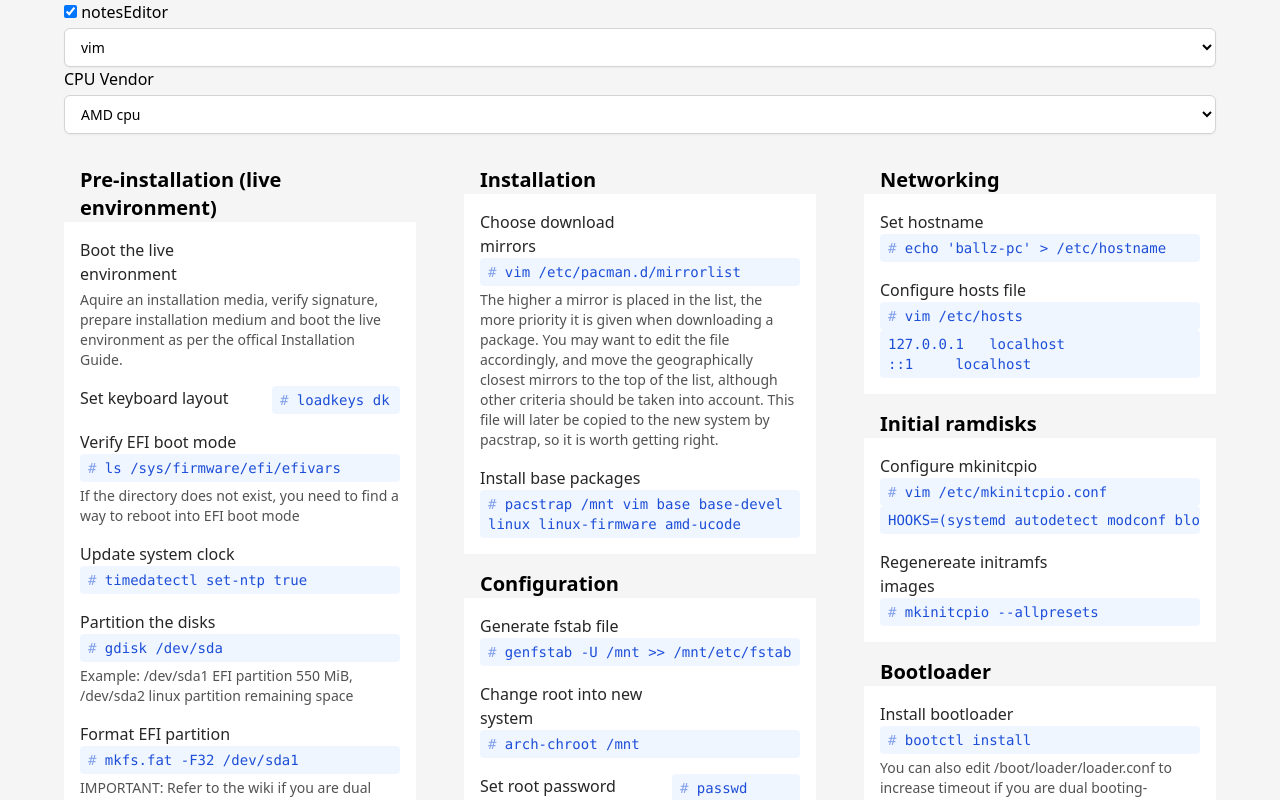
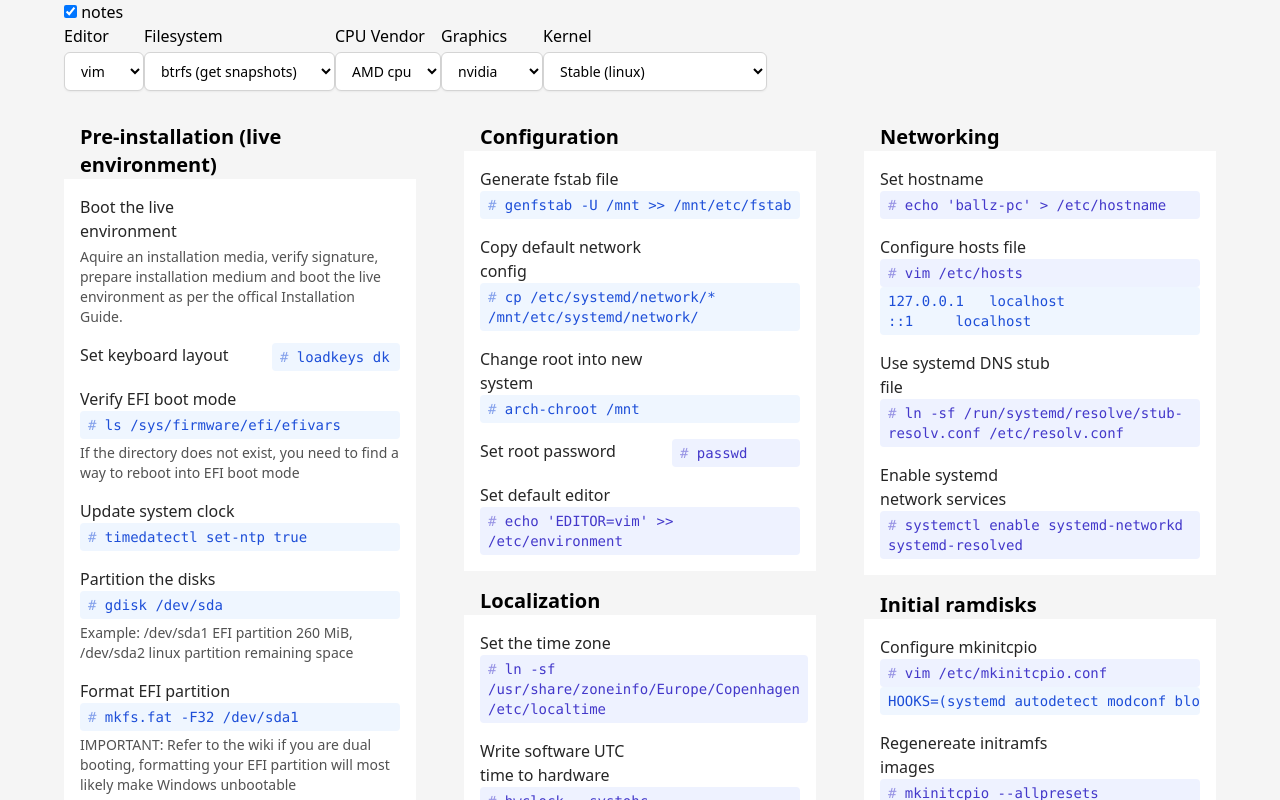
Before and after one commit to zachasme/aliman, a Next.js app: page / in a window 1280 px wide. Shown: the top 800 px of the page. Built offline with nearby package versions, Linux system fonts and the light colour scheme.

Commit message:
color chroot

```diff
--- a/src/components/Guide.tsx
+++ b/src/components/Guide.tsx
@@ -28,15 +28,13 @@ const Select: React.FC<any> = ({ options, value, ...props }) => {
   );
 };
 
-enum Processor {
-  AMD = "amd",
-  Intel = "intel",
-}
-
 const Guide: React.FC = () => {
   const [isNotesEnabled, setIsNotesEnabled] = useState(true);
-  const [processor, setProcessor] = useState(Processor.AMD);
+  const [processor, setProcessor] = useState("amd");
   const [editor, setEditor] = useState("vim");
+  const [fileSystem, setFileSystem] = useState("btrfs");
+  const [graphics, setGraphics] = useState("nvidia");
+  const [kernel, setKernel] = useState("linux");
 
   return (
     <main className="min-h-screen bg-gray-100 dark:bg-gray-900 text-black dark:text-white">
@@ -50,7 +48,9 @@ const Guide: React.FC = () => {
           notes
         </label>
 
-        <label>Editor</label>
+        <div className="flex">
+          <label>
+            Editor
             <Select
               value={editor}
               onChange={(e) => setEditor(e.target.value)}
@@ -59,20 +59,66 @@ const Guide: React.FC = () => {
                 ["nano"]: "nano",
               }}
             />
+          </label>
 
-        <label>CPU Vendor</label>
+          <label>
+            Filesystem
+            <Select
+              value={fileSystem}
+              onChange={(e) => setFileSystem(e.target.value)}
+              options={{
+                ["ext4"]: "ext4 (tried and tested)",
+                ["btrfs"]: "btrfs (get snapshots)",
+              }}
+            />
+          </label>
+
+          <label>
+            CPU Vendor
             <Select
               value={processor}
               onChange={(e) => setProcessor(e.target.value)}
               options={{
-            [Processor.AMD]: "AMD cpu",
-            [Processor.Intel]: "Intel cpu",
+                ["amd"]: "AMD cpu",
+                ["intel"]: "Intel cpu",
               }}
             />
+          </label>
+
+          <label>
+            Graphics
+            <Select
+              value={graphics}
+              onChange={(e) => setGraphics(e.target.value)}
+              options={{
+                ["intel"]: "intel",
+                ["amdgpu"]: "amdgpu",
+                ["nvidia"]: "nvidia",
+              }}
+            />
+          </label>
+
+          <label>
+            Kernel
+            <Select
+              value={kernel}
+              onChange={(e) => setKernel(e.target.value)}
+              options={{
+                ["linux"]: "Stable (linux)",
+                ["linux-lts"]: "Longterm (linux-lts)",
+                ["linux-hardened"]: "Hardened (linux-hardened)",
+                ["linux-zen"]: "Zen (linux-zen)",
+              }}
+            />
+          </label>
+        </div>
       </div>
       <div className="container mx-auto px-16 print:px-0">
         <Instructions
           editor={editor}
+          fileSystem={fileSystem}
+          graphics={graphics}
+          kernel={kernel}
           processor={processor}
           isNotesEnabled={isNotesEnabled}
         />
--- a/src/components/Instructions.tsx
+++ b/src/components/Instructions.tsx
@@ -9,13 +9,13 @@ const AnyStep: React.FC<{ step: Step; options: Options }> = (props) => {
     case "command":
       return (
         <>
-          <Terminal>{step.command}</Terminal>
+          <Terminal chroot={step.chroot}>{step.command}</Terminal>
         </>
       );
     case "write":
       return (
         <>
-          <Terminal>
+          <Terminal chroot={step.chroot}>
             {options.editor} {step.path}
           </Terminal>
           <pre className="overflow-x-scroll w-full block whitespace-pre text-sm bg-blue-50 dark:bg-gray-900 dark:text-blue-200 text-blue-700 px-2 py-1 rounded">
@@ -31,15 +31,14 @@ const AnyStep: React.FC<{ step: Step; options: Options }> = (props) => {
 interface Props {
   isNotesEnabled: boolean;
   editor: any;
+  fileSystem: any;
+  graphics: any;
+  kernel: any;
   processor: any;
 }
 
-const Instructions: React.FC<Props> = ({
-  isNotesEnabled,
-  editor,
-  processor,
-}) => {
-  const options = { ...defaultOptions, editor, processor };
+const Instructions: React.FC<Props> = ({ isNotesEnabled, ...props }) => {
+  const options = { ...defaultOptions, ...props };
   const sections = makeSections(options);
 
   return (
--- a/src/components/Terminal.tsx
+++ b/src/components/Terminal.tsx
@@ -1,17 +1,24 @@
-const style = `
-  prompt
-  flex-grow block text-sm
-  bg-blue-50 text-blue-700
-  dark:bg-gray-900 dark:text-blue-200
-  px-2 py-1 rounded
-`;
-
 /**
  * Represents user input inside a terminal
  */
-const Terminal: React.FC = ({ children, ...props }) => {
+const Terminal: React.FC<{ chroot: boolean }> = ({
+  children,
+  chroot,
+  ...props
+}) => {
+  const color = chroot ? "indigo" : "blue";
+
   return (
-    <kbd className={style} {...props}>
+    <kbd
+      className={`
+        prompt
+        flex-grow block text-sm
+        bg-${color}-50 text-${color}-700
+        dark:bg-gray-900 dark:text-blue-200
+        px-2 py-1 rounded
+      `}
+      {...props}
+    >
       {children}
     </kbd>
   );
--- a/src/steps.ts
+++ b/src/steps.ts
@@ -32,12 +32,19 @@ export type BootMode = "uefi";
 export type Processor = "amd";
 export type Editor = "vim";
 export type FileSystem = "ext4";
-export type Kernel = "linux";
+export type Kernel = string;
+
+export enum Graphics {
+  Intel = "intel",
+  AmdGPU = "amdgpu",
+  Nvidia = "nvidia",
+}
 
 export interface Options {
   bootMode: BootMode;
   processor: Processor;
   editor: Editor;
+  graphics: Graphics;
   fileSystem: FileSystem;
   kernel: Kernel;
   username: string;
@@ -50,6 +57,7 @@ export interface Options {
 export const defaultOptions: Options = {
   bootMode: "uefi",
   editor: "vim",
+  graphics: Graphics.Intel,
   fileSystem: "ext4",
   kernel: "linux",
   processor: "amd",
@@ -61,6 +69,26 @@ export const defaultOptions: Options = {
 };
 
 export default function steps(options: Options): Section[] {
+  const packages: string[] = [
+    "base",
+    "base-devel",
+    options.kernel,
+    "linux-firmware",
+    `${options.processor}-ucode`,
+    options.editor,
+  ];
+  if (options.graphics === Graphics.Nvidia) {
+    if (options.kernel === "linux") {
+      packages.push("nvidia");
+    } else if (options.kernel === "linux-lts") {
+      packages.push("nvidia-lts");
+    } else {
+      // we will need dkms
+      packages.push("nvidia-dkms");
+      packages.push(`${options.kernel}-headers`);
+    }
+  }
+
   return [
     {
       title: "Pre-installation (live environment)",
@@ -96,7 +124,7 @@ export default function steps(options: Options): Section[] {
           type: "command",
           title: "Partition the disks",
           command: `gdisk ${options.partitionDevice}`,
-          note: `Example: ${options.partitionBoot} EFI partition 550 MiB, ${options.partitionRoot} linux partition remaining space`,
+          note: `Example: ${options.partitionBoot} EFI partition 260 MiB, ${options.partitionRoot} linux partition remaining space`,
         },
         {
           skip: true,
@@ -134,15 +162,13 @@ export default function steps(options: Options): Section[] {
         {
           skip: true,
           type: "command",
-          title: "Choose download mirrors",
-          command: `${options.editor} /etc/pacman.d/mirrorlist`,
-          note:
-            "The higher a mirror is placed in the list, the more priority it is given when downloading a package. You may want to edit the file accordingly, and move the geographically closest mirrors to the top of the list, although other criteria should be taken into account. This file will later be copied to the new system by pacstrap, so it is worth getting right.",
+          title: "Sort download mirrors",
+          command: `reflector --verbose --latest 5 --sort rate --save /etc/pacman.d/mirrorlist`,
         },
         {
           type: "command",
           title: "Install base packages",
-          command: `pacstrap /mnt ${options.editor} base base-devel linux linux-firmware ${options.processor}-ucode`,
+          command: `pacstrap /mnt ${packages.join(" ")}`,
         },
       ],
     },
@@ -154,6 +180,11 @@ export default function steps(options: Options): Section[] {
           type: "command",
           title: "Generate fstab file",
           command: "genfstab -U /mnt >> /mnt/etc/fstab",
+        },
+        {
+          type: "command",
+          title: "Copy default network config",
+          command: "cp /etc/systemd/network/* /mnt/etc/systemd/network/",
         },
         {
           type: "command",
@@ -235,6 +266,19 @@ export default function steps(options: Options): Section[] {
           path: "/etc/hosts",
           lines: ["127.0.0.1\tlocalhost", "::1\t\tlocalhost"],
         },
+        {
+          type: "command",
+          chroot: true,
+          title: "Use systemd DNS stub file",
+          command:
+            "ln -sf /run/systemd/resolve/stub-resolv.conf /etc/resolv.conf",
+        },
+        {
+          type: "command",
+          chroot: true,
+          title: "Enable systemd network services",
+          command: "systemctl enable systemd-networkd systemd-resolved",
+        },
       ],
     },
 
@@ -273,12 +317,12 @@ export default function steps(options: Options): Section[] {
           type: "write",
           chroot: true,
           title: "Configure bootloader",
-          path: "/boot/loader/entries/arch-linux.conf",
+          path: "/boot/loader/entries/arch.conf",
           lines: [
-            `title Arch (linux)`,
-            `linux /vmlinuz-linux`,
+            `title Arch (${options.kernel})`,
+            `linux /vmlinuz-${options.kernel}`,
             `initrd /${options.processor}-ucode.img`,
-            `initrd /initramfs-linux.img`,
+            `initrd /initramfs-${options.kernel}.img`,
             `options rw`,
           ],
         },
@@ -286,12 +330,12 @@ export default function steps(options: Options): Section[] {
           type: "write",
           chroot: true,
           title: "Add fallback entry",
-          path: "/boot/loader/entries/arch-linux-fallback.conf",
+          path: "/boot/loader/entries/arch-fallback.conf",
           lines: [
-            `title Arch (linux-fallback)`,
-            `linux /vmlinuz-linux`,
+            `title Arch (${options.kernel}-fallback)`,
+            `linux /vmlinuz-${options.kernel}`,
             `initrd /${options.processor}-ucode.img`,
-            `initrd /initramfs-linux-fallback.img`,
+            `initrd /initramfs-${options.kernel}-fallback.img`,
             `options rw`,
           ],
         },
@@ -303,6 +347,7 @@ export default function steps(options: Options): Section[] {
       steps: [
         {
           skip: true,
+          chroot: true,
           type: "command",
           title: "Leave chroot",
           command: "exit",
@@ -311,7 +356,7 @@ export default function steps(options: Options): Section[] {
           skip: true,
           type: "command",
           title: "Unmount and reboot",
-          command: "umount -R /mnt && reboot",
+          command: "umount --recursive /mnt && reboot",
         },
       ],
     },
@@ -319,6 +364,12 @@ export default function steps(options: Options): Section[] {
     /*{
       title: "Userspace setup",
       steps: [
+        {
+          type: "command",
+          chroot: true,
+          title: "Enable systemd-homed",
+          command: "systemctl enable systemd-homed",
+        },
         {
           skip: true,
           type: "command",
--- a/src/styles/globals.css
+++ b/src/styles/globals.css
@@ -47,3 +47,9 @@ article {
   grid-column-gap: 3rem;
   column-gap: 3rem;
 }
+
+@media print {
+  html {
+    font-size: 10px;
+  }
+}
```
Also changed, not shown: 1 other file (tests, documents, lock files or other folders). Lines whose indentation alone changed are shown as unchanged.
